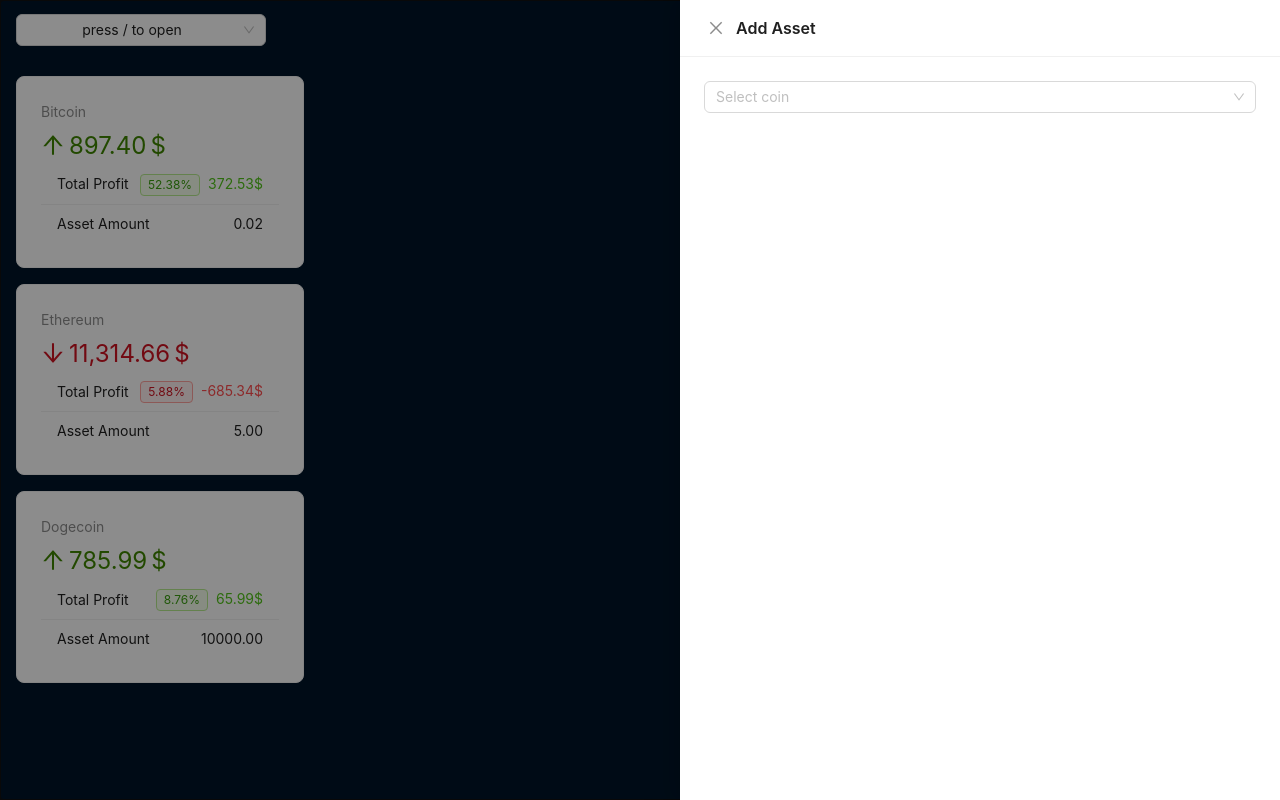
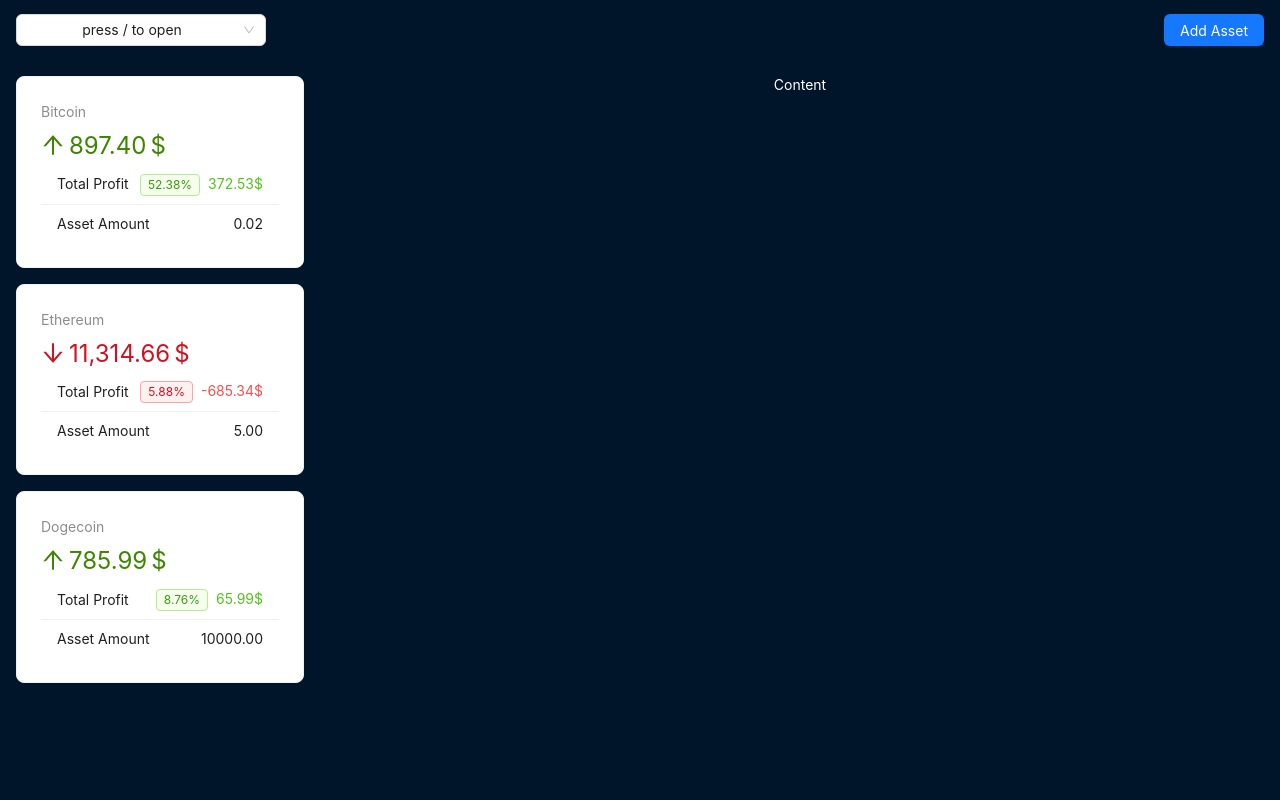
Before and after one commit to vitalyvitmens/react-crypto-initial, a React (Vite) app: page / in a window 1280 px wide. Built offline with nearby package versions, Linux system fonts and the light colour scheme.

Commit message:
chore(src\components\layout\AppHeader.jsx): меняет state drawer на false, передает в пропсы AddAssetForm onClose

```diff
--- a/src/components/layout/AppHeader.jsx
+++ b/src/components/layout/AppHeader.jsx
@@ -18,7 +18,7 @@
   const [select, setSelect] = useState(false)
   const [coin, setCoin] = useState(null)
   const [modal, setModal] = useState(false)
-  const [drawer, setDrawer] = useState(true)
+  const [drawer, setDrawer] = useState(false)
   const { crypto } = useCrypto()
 
   useEffect(() => {
@@ -77,7 +77,7 @@
         open={drawer}
         destroyOnClose
       >
-        <AddAssetForm />
+        <AddAssetForm onClose={() => setDrawer(false)} />
       </Drawer>
     </Layout.Header>
   )
```
